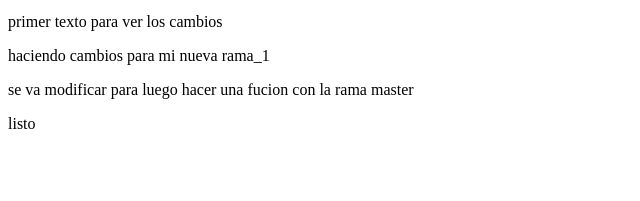
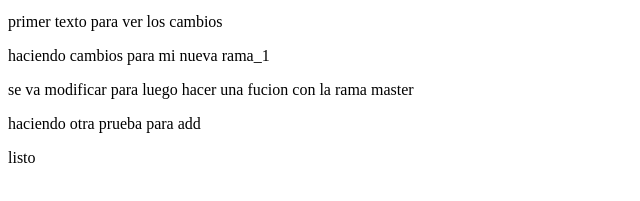
Before and after one commit to waly777/prueba_git, a plain HTML site: page index.html in a window 1280 px wide. Shown: the part 87-288 px from the top of the page, without its empty margins (0-640 px from the left). Drawn offline with Linux system fonts and the light colour scheme.

Commit message:
7mo commit - recien se va fucionar

```diff
--- a/index.html
+++ b/index.html
@@ -10,6 +10,7 @@
         <p>primer texto para ver los cambios</p>
         <p>haciendo cambios para mi nueva rama_1</p>
         <p>se va modificar para luego hacer una fucion con la rama master</p>
+        <p>haciendo otra prueba para add</p>
         <p>listo</p>
         <!--<p><img src="imagenes/miniuns.jpg" width="25%"/></p> -->
     </body>
```
